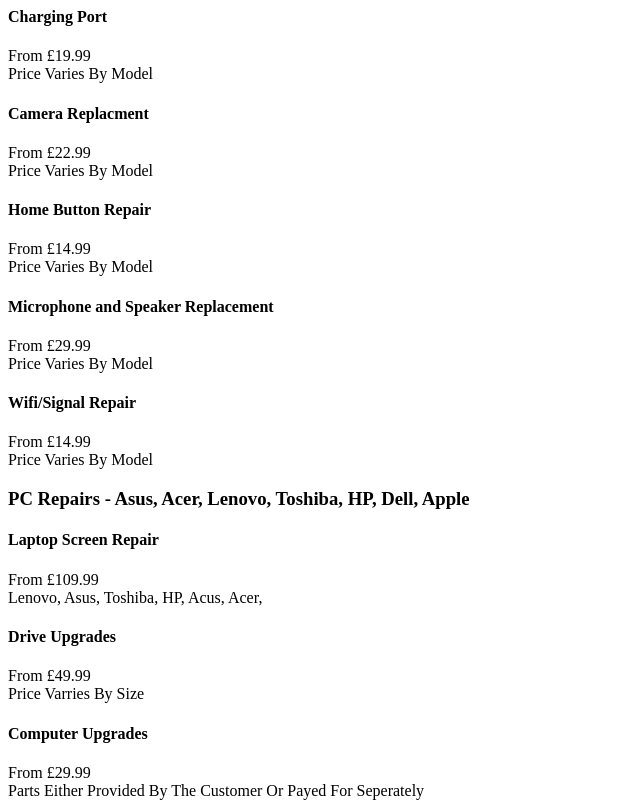
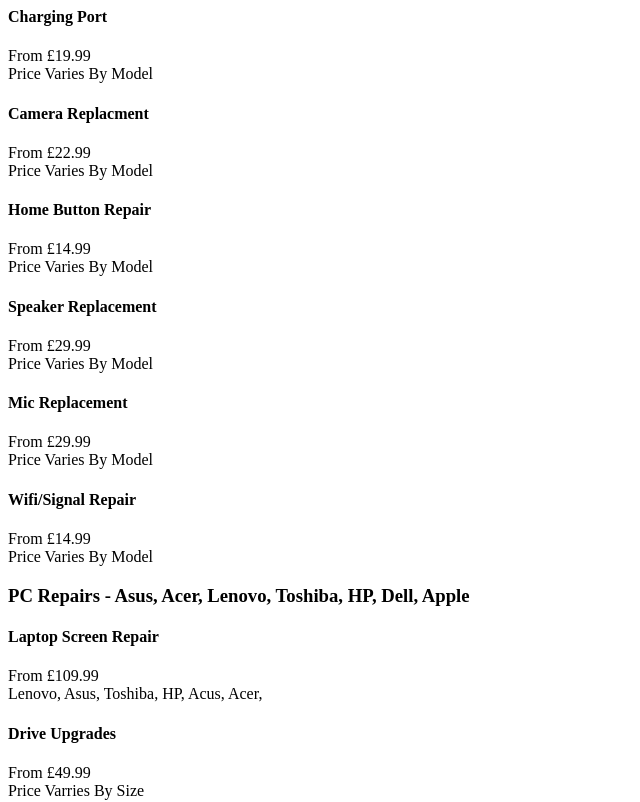
Before and after one commit to no1atall/Kieran, a Next.js app: page / in a window 1280 px wide. Shown: the part 3495-4297 px from the top of the page, without its empty margins (0-640 px from the left). Built offline with nearby package versions, Linux system fonts and the light colour scheme.

Commit message:
Hero Text Changes and Pricing Respnosive Design

```diff
--- a/components/Hero.jsx
+++ b/components/Hero.jsx
@@ -3,7 +3,7 @@
     <main className="bg-hero-image bg-no-repeat bg-center bg-cover h-[90vh]  ">
       <div className="bg-black bg-opacity-40  h-[90vh] ">
         <section className=" max-w-7xl mx-auto flex flex-col justify-center text-white h-[90vh] ">
-          <h1 className="text-lg sm:text-6xl text-center sm:text-left font-bold sm:font-normal mx-4 xl:mx-0  my-4 mt-12 sm:mt-36">Laptop, PC, And Phone Repairs</h1>
+          <h1 className="text-3xl sm:text-6xl text-center sm:text-left font-bold sm:font-normal mx-4 xl:mx-0  my-4 mt-12 sm:mt-36 uppercase">Laptop, PC, And Phone Repairs</h1>
           <p className="text-sm sm:text-3xl text-center sm:text-left font-semibold sm:font-normal mx-4 xl:mx-0  my-4 max-w-3xl">
             We only use genuine parts sourced from the manufacturer to repair
             the devices you entrust to us.
--- a/components/Pricing.jsx
+++ b/components/Pricing.jsx
@@ -53,13 +53,20 @@
   },
   {
     id: 8,
-    service: "Microphone and Speaker Replacement",
+    service: "Speaker Replacement",
     price: "From £29.99",
     description: "Price Varies By Model",
     color: "text-primary",
   },
   {
     id: 9,
+    service: "Mic Replacement",
+    price: "From £29.99",
+    description: "Price Varies By Model",
+    color: "text-primary",
+  },
+  {
+    id: 10,
     service: "Wifi/Signal Repair",
     price: "From £14.99",
     description: "Price Varies By Model",
@@ -178,14 +185,14 @@
     <section className="max-w-7xl mx-auto">
       <CompanySpacer />
       <h2 className="text-center text-5xl mt-12">Our Services And Pricing</h2>
-      <div className="flex w-full mt-12 font-bold text-lg">
-        <div className="w-[50%] mx-4">
-          <h3 className="text-4xl">Phone Repairs</h3>
+      <div className="flex flex-col sm:flex-row w-full mt-12 font-bold sm:text-lg">
+        <div className=" sm:w-[50%] mx-4">
+          <h3 className="text-2xl sm:text-4xl mb-8 sm:mb-0 ">Phone Repairs</h3>
           {PhoneServices.map((PhoneService, index) => (
             <div key={index} className="mt-4">
               <div className="flex justify-between">
                 <h4 className={PhoneService.color}>{PhoneService.service}</h4>
-                <span>{PhoneService.price}</span>
+                <span className="">{PhoneService.price}</span>
               </div>
               <div className="font-semibold italic text-gray-500 text-sm">
                 {PhoneService.description}
@@ -193,8 +200,8 @@
             </div>
           ))}
         </div>
-        <div className="w-[50%] mx-4">
-          <h3 className="text-4xl">
+        <div className=" mt-12 sm:mt-0 sm:w-[50%] mx-4">
+          <h3 className="text-2xl sm:text-4xl mb-8 sm:mb-0">
             PC Repairs{" "}
             <span className="text-gray-500 text-base">
               - Asus, Acer, Lenovo, Toshiba, HP, Dell, Apple
@@ -216,7 +223,7 @@
         </div>
       </div>
       <div className="mx-4 font-bold text-lg">
-        <h3 className="text-4xl mt-12 text-center">
+        <h3 className="text-2xl sm:text-4xl mb-8 sm:mb-0 mt-12 sm:text-center">
           Apple Specific Repair Pricing
         </h3>
         {AppleServices.map((AppleService, index) => (
```
